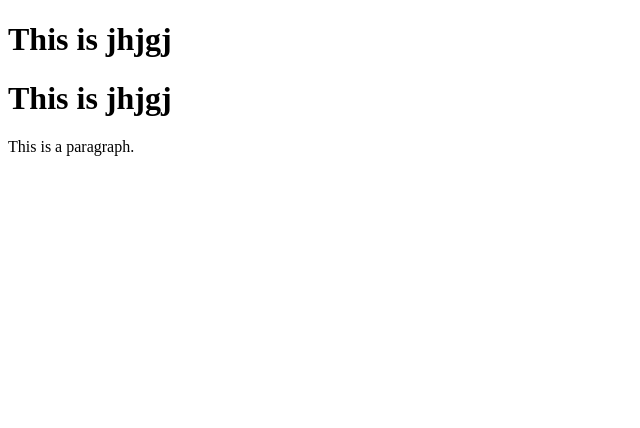
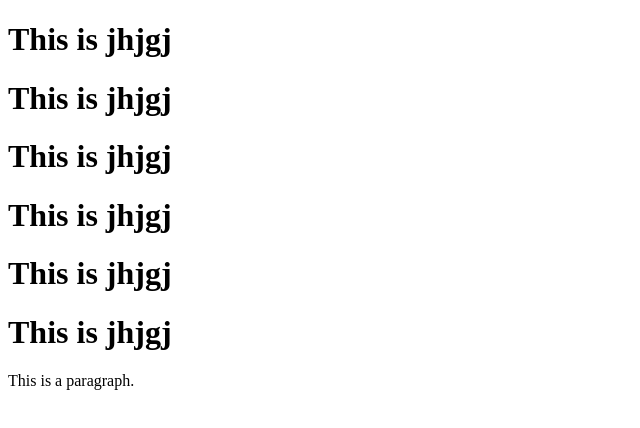
Before and after one commit to Harpreet347/web, a plain HTML site: page index.html in a window 1280 px wide. Shown: the whole page, without its empty margins (0-640 px from the left). Drawn offline with Linux system fonts and the light colour scheme.

Commit message:
Update index.html

```diff
--- a/index.html
+++ b/index.html
@@ -7,6 +7,10 @@
 
 <h1>This is jhjgj</h1>
 <h1>This is jhjgj</h1>
+<h1>This is jhjgj</h1>
+<h1>This is jhjgj</h1>
+<h1>This is jhjgj</h1>
+<h1>This is jhjgj</h1>
 <p>This is a paragraph.</p>
 
 </body>
```
